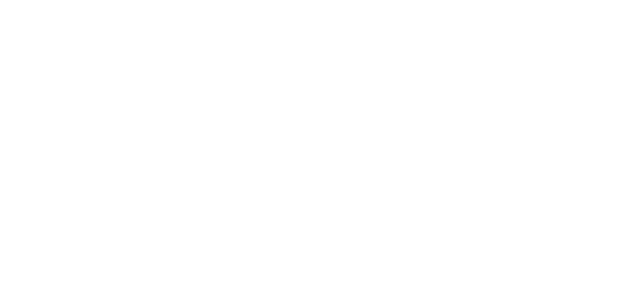
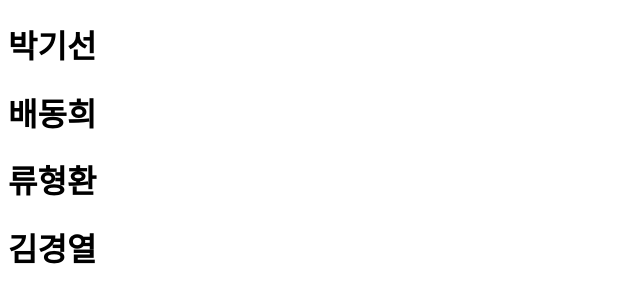
Before and after one commit to los0731/study_javascript, a plain HTML site: page index.html in a window 1280 px wide. Shown: the whole page, without its empty margins (0-640 px from the left). Drawn offline with Linux system fonts and the light colour scheme.

Commit message:
11월 19일 스터디

```diff
--- a/index.html
+++ b/index.html
@@ -6,10 +6,19 @@
   </head>
   <body>
     <script type="text/javascript">
-    numbering = function () {
-      for (var i = 0; i < 10; i++) {
-        document.write(i);
-      }
+    function get_members() {
+        return [
+            '박기선',
+            '배동희',
+            '류형환',
+            '김경열'
+        ];
+    }
+
+    members = get_members();
+
+    for (var i = 0; i < members.length; i++) {
+        document.write("<h1>" + members[i].toUpperCase() + "</h1>");
     }
 
     </script>
```
